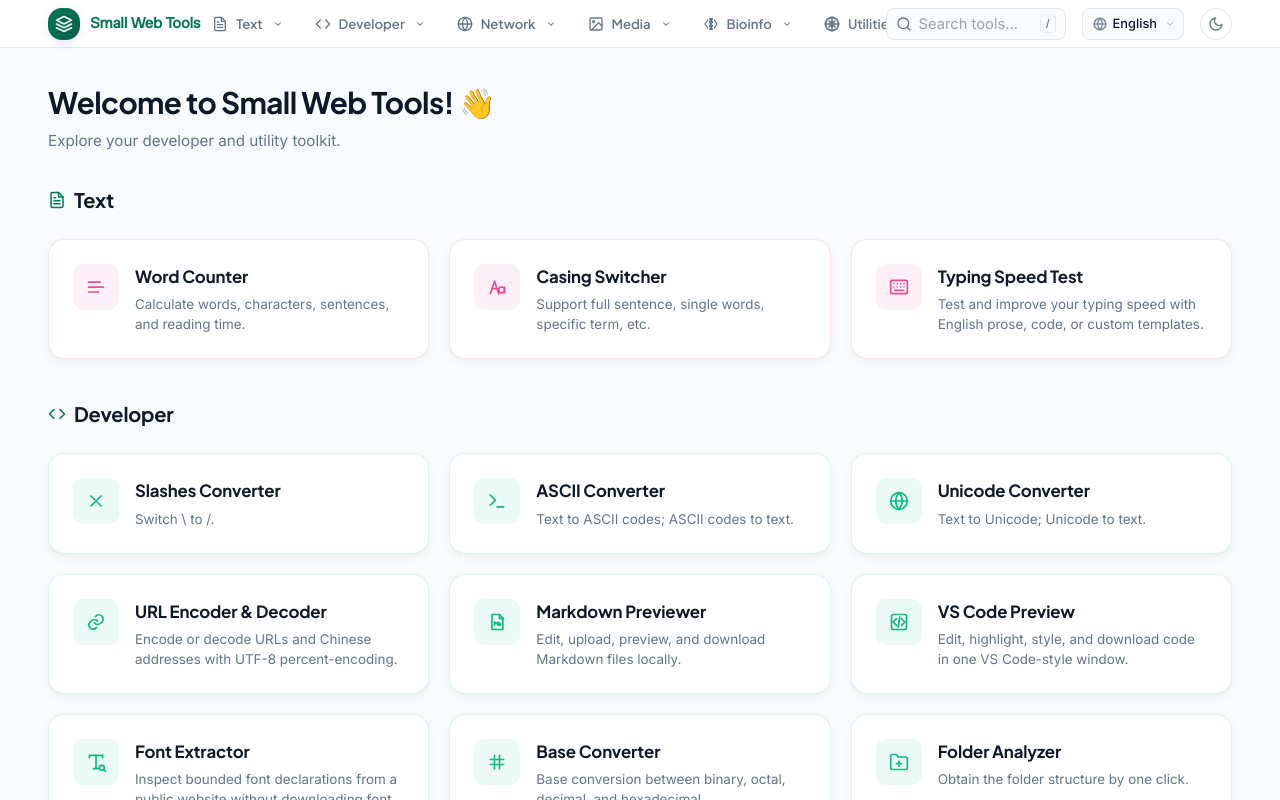
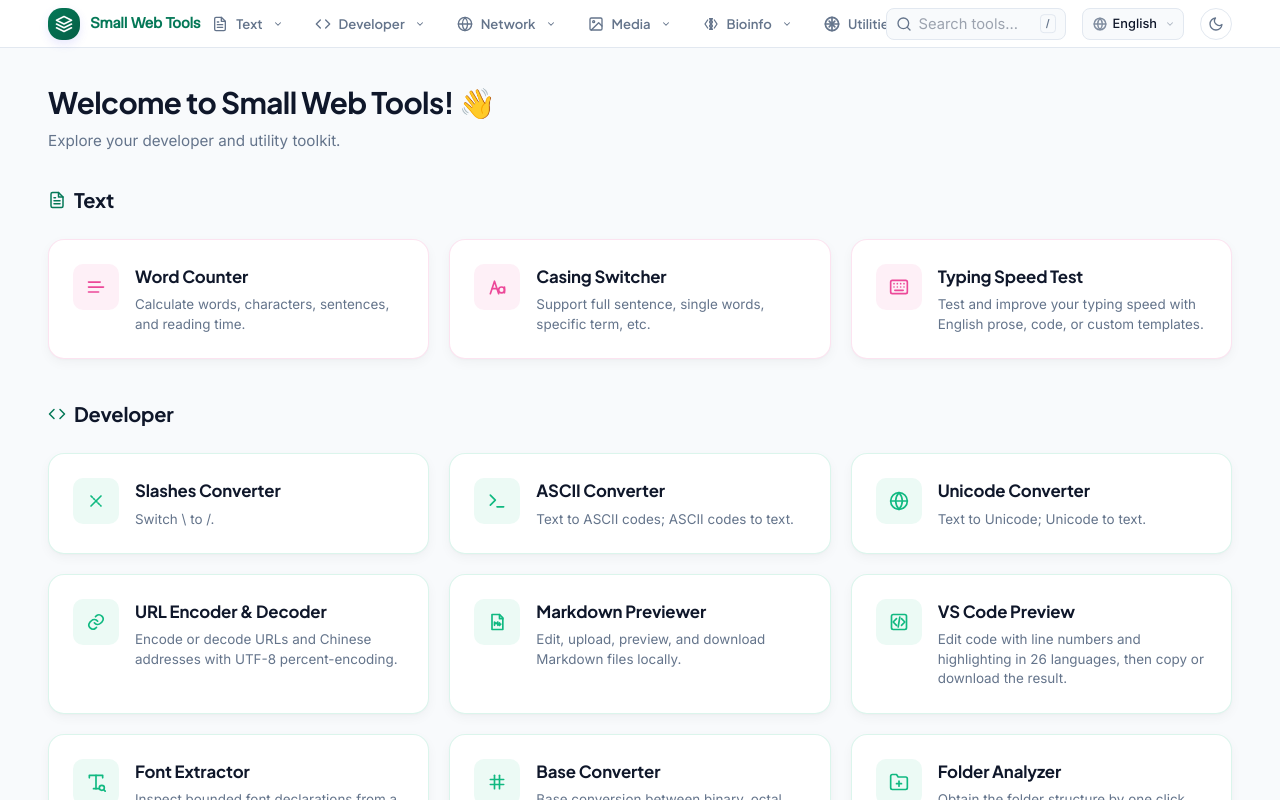
Before and after one commit to hhter2/small-web-tools, a React (Vite) app: page / in a window 1280 px wide. Built offline with nearby package versions, Linux system fonts and the light colour scheme.

Commit message:
docs: complete code preview maintenance

```diff
--- a/src/toolRegistry.js
+++ b/src/toolRegistry.js
@@ -175,8 +175,8 @@ const definitions = [
     title: "VS Code Preview",
     tooltip: "VS Code Preview & Highlighter",
     category: "developer",
-    description: "Edit, highlight, style, and download code in one VS Code-style window.",
-    searchMetadata: ["VS Code Preview","Code Live Preview","Syntax Highlighter","Code Image","Source Download"],
+    description: "Edit code with line numbers and highlighting in 26 languages, then copy or download the result.",
+    searchMetadata: ["VS Code Preview","Code Live Preview","Syntax Highlighter","Terminal Code","Shell","Line Numbers","Copy Code","Code Image","Source Download"],
     subGroup: null,
     iconKey: "tool-code-preview",
     loader: () => import("./components/CodePreviewer.jsx"),
```
Also changed, not shown: 2 other files (tests, documents, lock files or other folders).
